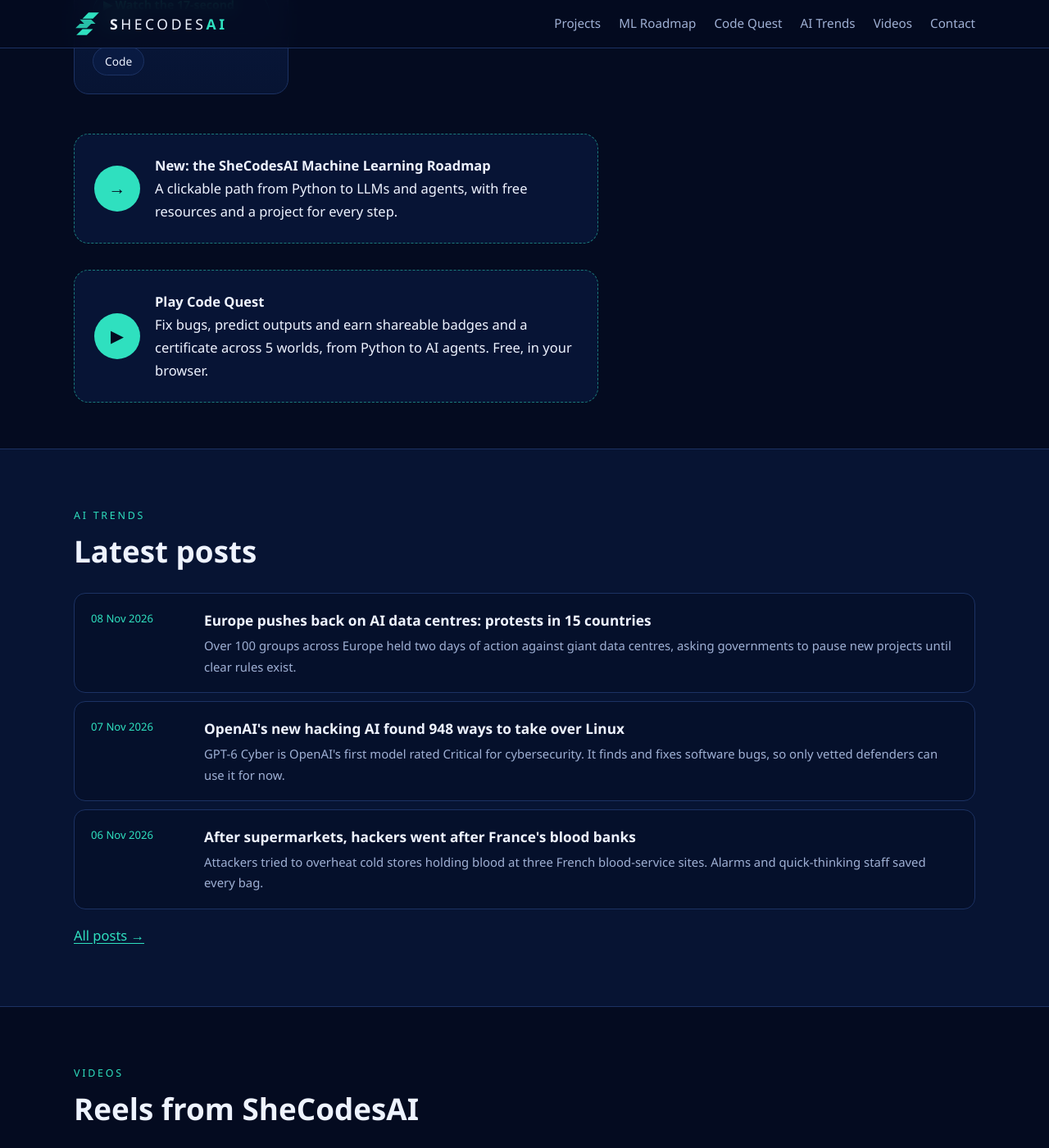
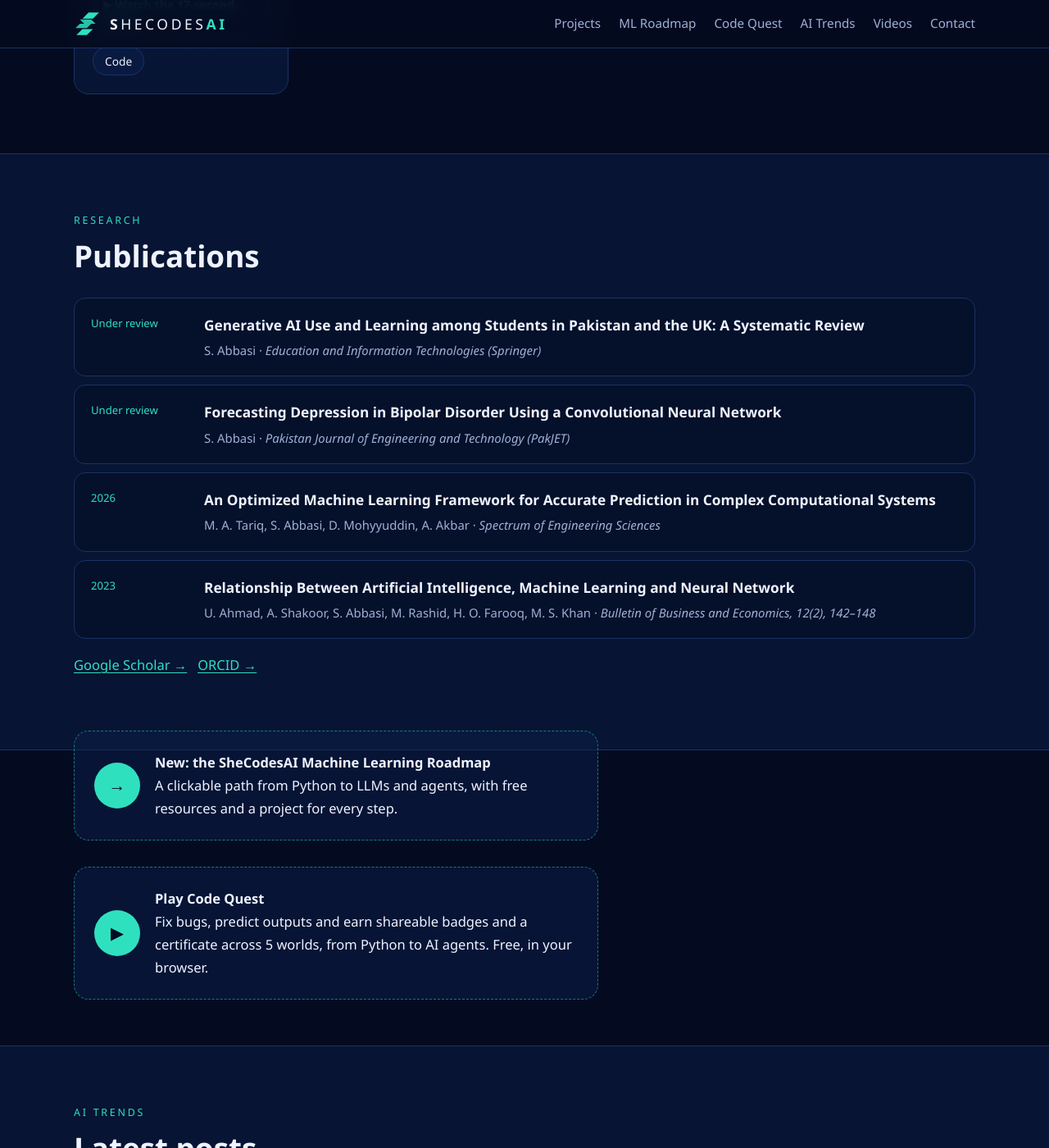
Before and after one commit to AbbasiSarah/AbbasiSarah.github.io, a Jekyll site: the page built from index.html, in a window 1280 px wide and 1400 px high, scrolled down 1684 px. Shown: the whole window at 82% size. Built offline with Jekyll 4.4.1, drawn with Linux system fonts in a browser that asks for light colours; some of the changed text lies outside the part shown; grey boxes are pictures that could not be loaded.

Commit message:
Add Publications section and Google Scholar link

```diff
--- a/_config.yml
+++ b/_config.yml
@@ -13,7 +13,7 @@ instagram: "https://www.instagram.com/shecodess.ai/"
 linkedin: "https://www.linkedin.com/in/sara-abbasi-552a1b115/"
 github: "https://github.com/AbbasiSarah"
 orcid: "https://orcid.org/0009-0008-7218-0078"
-scholar: ""      # paste your Google Scholar profile link here
+scholar: "https://scholar.google.com/citations?user=wgCZlMkAAAAJ"
 researchgate: "" # paste your ResearchGate profile link here
 email: ""
 
--- /dev/null
+++ b/_data/publications.yml
@@ -0,0 +1,21 @@
+# Your publications. Copy a block (from "- title" down) to add another.
+# status: "Published 2026", "Under review", etc.   link: DOI or article page (optional)
+- title: "Generative AI Use and Learning among Students in Pakistan and the UK: A Systematic Review"
+  authors: "S. Abbasi"
+  venue: "Education and Information Technologies (Springer)"
+  status: "Under review"
+- title: "Forecasting Depression in Bipolar Disorder Using a Convolutional Neural Network"
+  authors: "S. Abbasi"
+  venue: "Pakistan Journal of Engineering and Technology (PakJET)"
+  status: "Under review"
+  link: "https://github.com/AbbasiSarah/depression-bipolar_CNN"
+- title: "An Optimized Machine Learning Framework for Accurate Prediction in Complex Computational Systems"
+  authors: "M. A. Tariq, S. Abbasi, D. Mohyyuddin, A. Akbar"
+  venue: "Spectrum of Engineering Sciences"
+  status: "2026"
+  link: "https://doi.org/10.5281/zenodo.23011764"
+- title: "Relationship Between Artificial Intelligence, Machine Learning and Neural Network"
+  authors: "U. Ahmad, A. Shakoor, S. Abbasi, M. Rashid, H. O. Farooq, M. S. Khan"
+  venue: "Bulletin of Business and Economics, 12(2), 142–148"
+  status: "2023"
+  link: "https://scholar.google.com/citations?user=wgCZlMkAAAAJ"
--- a/index.html
+++ b/index.html
@@ -11,6 +11,7 @@ layout: default
       <a class="btn primary" href="#projects">See my projects</a>
       <a class="btn" href="{{ '/roadmap/' | relative_url }}">ML Roadmap</a>
       <a class="btn" href="{{ '/blog/' | relative_url }}">Read AI Trends</a>
+      <a class="btn" href="#publications">Publications</a>
       <a class="btn" href="{{ site.instagram }}">Instagram</a>
     </div>
   </div>
@@ -42,6 +43,26 @@ layout: default
       </article>
       {% endfor %}
     </div>
+  </div>
+</section>
+
+<section class="band alt" id="publications">
+  <div class="wrap">
+    <p class="kicker">Research</p>
+    <h2>Publications</h2>
+    <div class="posts">
+      {% for pub in site.data.publications %}
+      {% if pub.link %}<a class="post-row" href="{{ pub.link }}">{% else %}<div class="post-row">{% endif %}
+        <span class="date">{{ pub.status }}</span>
+        <span class="t">{{ pub.title }}</span>
+        <span class="s">{{ pub.authors }} · <i>{{ pub.venue }}</i></span>
+      {% if pub.link %}</a>{% else %}</div>{% endif %}
+      {% endfor %}
+    </div>
+    <p class="more">
+      {% if site.scholar and site.scholar != "" %}<a href="{{ site.scholar }}">Google Scholar →</a>{% endif %}
+      &nbsp; <a href="{{ site.orcid }}">ORCID →</a>
+    </p>
   </div>
 </section>
 
```
